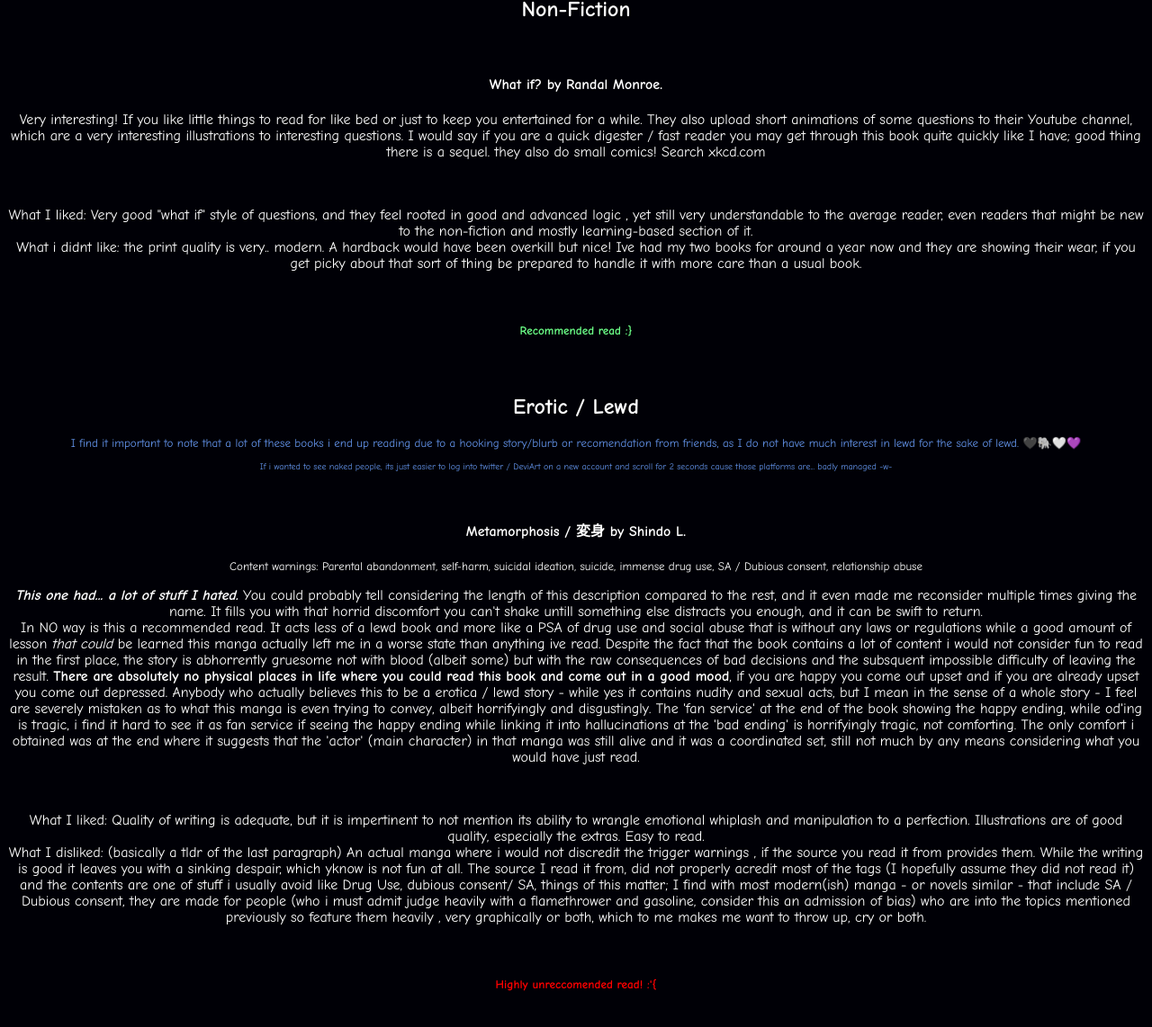
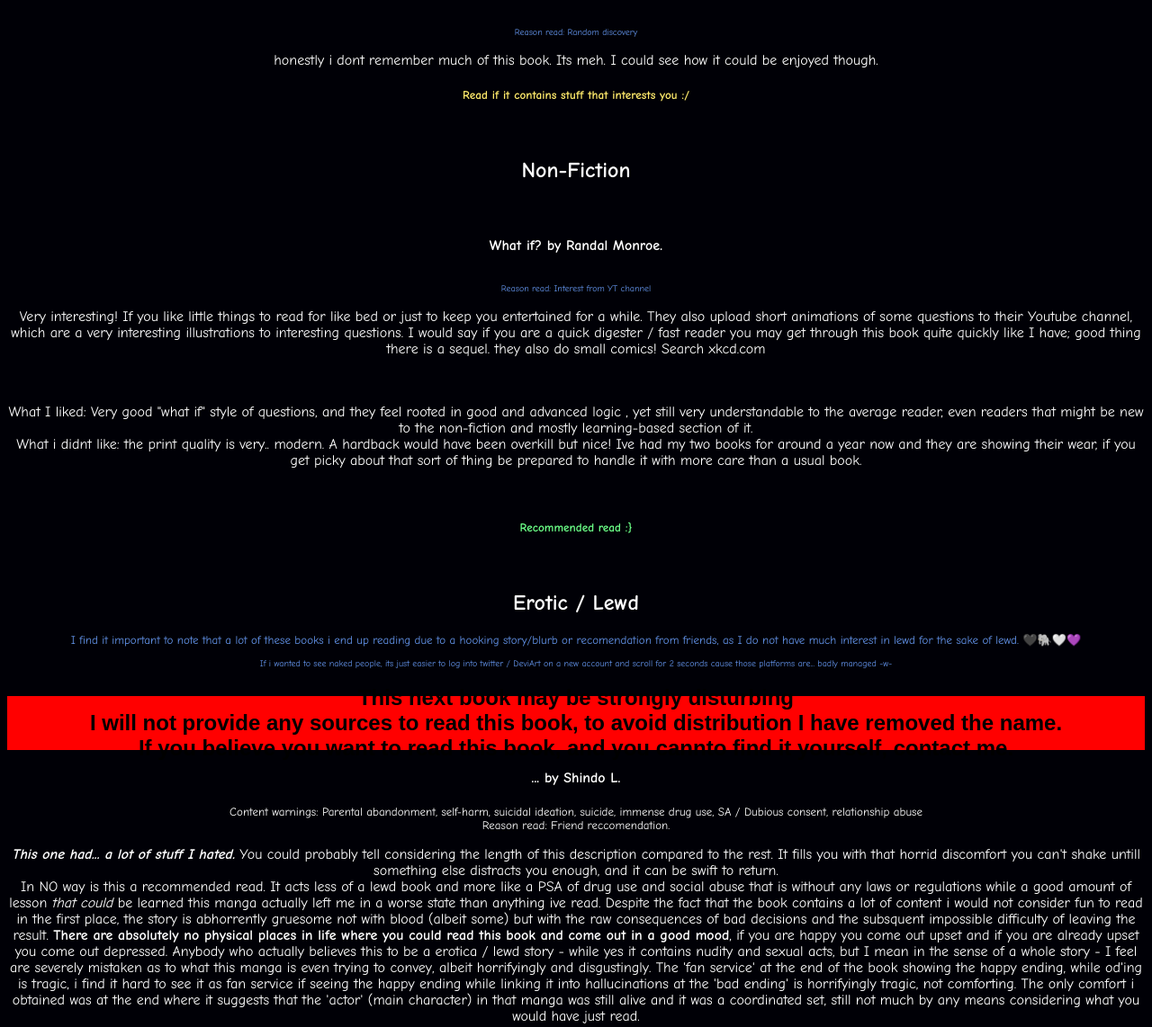
Before and after one commit to Foxache/Foxache.github.io, a plain HTML site: page books.html in a window 1280 px wide. Shown: the part 3006-4148 px from the top of the page at 90% size. Drawn offline with Linux system fonts and the light colour scheme.

Commit message:
Enhance book entries with reasons and warnings
Added reasons for reading each book and improved content warnings.

```diff
--- a/books.html
+++ b/books.html
@@ -20,13 +20,16 @@
 
 		<h2>Physcological Horror</h3>
 		<h4>House of Leaves by Mark Z. Danielewski</h4>
+		<p style="font-size:x-small;color:CornflowerBlue;"><br>Reason read: Reccomendation</p>
 		<p>This is my third read and i cant understand it.</p>
 		<p style="color:CornflowerBlue;">WHY IS THE WORD HOUSE IN BLUE IM LOSING MY MIND</p>
 
 		<h2>Non-Fiction</h2>
+		<p style="font-size:x-small;color:CornflowerBlue;"><br>Reason read: interest from YT channel</p>
 		<p>What if? 2 by Randall Monroe.</p>
 
 		<h2>Yaoi</h2>
+		<p style="font-size:x-small;color:CornflowerBlue;"><br>Reason read: Random discovery</p>
 		<h4>Blood Bank Volume 1 by Silb</h4>
 		<p>The vampire guy looks like DIO from JJBA ngl but its alright, not really my taste but enough to keep me reading.</p>
 
@@ -43,7 +46,7 @@
 		<h2>Yuri</h2>
 		<div></div>
 		<h4> 🇯🇵 Zenbu Kowashite Jigoku de Aishite / 🇬🇧 Destroy It All and Love Me in Hell by Kuwabara Tamotsu</h2>
-		<p style="font-size:small;font-color:#FF7C6B;">Content warnings: Parental abuse, bullying, blackmail, self-harm, suicidal ideation and some sexual content.</p>
+		<p style="font-size:small;font-color:#FF7C6B;">Content warnings: Parental abuse, bullying, blackmail, self-harm, suicidal ideation and some sexual content.<br>Reason read: Friend reccomendation</p>
 		<p>I enjoyed this one! I have read about 3 volumes in and I will heavily reinforce the warning of generalised violence. If you enjoy this sort of thing, toxic yuri type stuff, then it is highly recommended
 		as it sounds right up your alley :} . I do want to mention that there is a big emphasis within the bullying that the main character has an immense adversion to breaking the rules, to which I find relatable and as such did keep my interest longer than I would
 			presume a similar manga (which does not have a character with that characteristic) would. By no means is this an uplifting book! From my experience, if you are already in a sour mood and you suspect reading a violent novel would be a bad idea, yeah this book wouldnt be a
@@ -63,6 +66,7 @@
 
 		<div></div>
 		<h4>Semantic Error by J. Soori.</h4>
+		<p style="font-size:x-small;color:CornflowerBlue;"><br>Reason read: Random discovery</p>
 		<p>honestly i dont remember much of this book. Its meh. I could see how it could be enjoyed though.</p>
 
 		<h5 style="color:#FFEB6B;">Read if it contains stuff that interests you :/</h5>
@@ -72,6 +76,7 @@
 		<h2>Non-Fiction</h2>
 		<div></div>
 		<h4>What if? by Randal Monroe.</h4>
+		<p style="font-size:x-small;color:CornflowerBlue;"><br>Reason read: Interest from YT channel</p>
 		<p>Very interesting! If you like little things to read for like bed or just to keep you entertained for a while. They also upload short animations of some questions to their Youtube channel, which are a very interesting illustrations to interesting questions.
 		I would say if you are a quick digester / fast reader you may get through this book quite quickly like I have; good thing there is a sequel. they also do small comics! Search xkcd.com</p>
 		<div></div>
@@ -86,9 +91,20 @@
 
 		<div></div>
 
-		<h4>Metamorphosis / 変身 by Shindo L.</h4>
-		<p style="font-size:small;font-color:#FF7C6B;">Content warnings: Parental abandonment, self-harm, suicidal ideation, suicide, immense drug use, SA / Dubious consent, relationship abuse </p>
-		<p><b><i>This one had... a lot of stuff I hated.</i></b> You could probably tell considering the length of this description compared to the rest, and it even made me reconsider multiple times giving the name. It fills you with that horrid discomfort you can't shake untill something else distracts you enough, and it can be swift to return.<br>In NO way is this a recommended read. It acts less of a lewd book and more like a PSA of drug use and social abuse that is without any laws or regulations
+		<div style="
+	    height: 5vh;
+	    background: red;
+	    display: flex;
+	    align-items: center;
+	    justify-content: center;
+		">
+			<p1 style="color: black; font-family: sans-serif;font-size:x-large;text-align:center"><strong>This next book may be strongly disturbing<br>I will not provide any sources to read this book, to avoid distribution I have removed the name.<br>If you believe you
+			want to read this book, and you cannto find it yourself, contact me.</strong></h1>
+		</div>
+
+		<h4>... by Shindo L.</h4>
+		<p style="font-size:small;font-color:#FF7C6B;">Content warnings: Parental abandonment, self-harm, suicidal ideation, suicide, immense drug use, SA / Dubious consent, relationship abuse<br>Reason read: Friend reccomendation.</p>
+		<p><b><i>This one had... a lot of stuff I hated.</i></b> You could probably tell considering the length of this description compared to the rest. It fills you with that horrid discomfort you can't shake untill something else distracts you enough, and it can be swift to return.<br>In NO way is this a recommended read. It acts less of a lewd book and more like a PSA of drug use and social abuse that is without any laws or regulations
 		while a good amount of lesson <i>that could</i> be learned this manga actually left me in a worse state than anything ive read. Despite the fact that the book contains a lot of content i would not consider fun to read in the first place, the story is abhorrently gruesome not with
 		blood (albeit some) but with the raw consequences of bad decisions and the subsquent impossible difficulty of leaving the result. <b>There are absolutely no physical places in life where you could read this book and come out in a good mood</b>, if you are happy you come out upset and if you are already upset you come out depressed. Anybody who actually
 		believes this to be a erotica / lewd story - while yes it contains nudity and sexual acts, but I mean in the sense of a whole story - I feel are severely mistaken as to what this manga is even trying to convey, albeit horrifyingly and disgustingly. The 'fan service'
```
